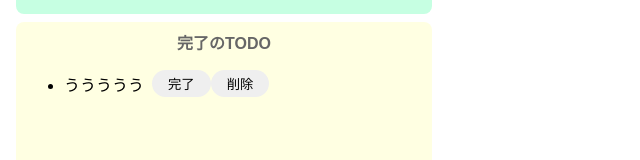
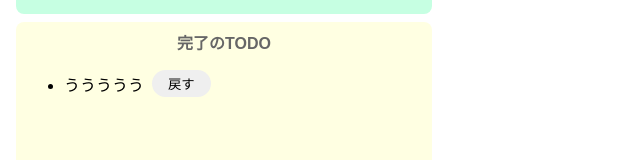
Before and after one commit to mi83ki/study-react, a React (Create React App) app in the folder 02_with_react/todo-react/: page / in a window 1280 px wide. Shown: the part 264-424 px from the top of the page, without its empty margins (0-640 px from the left). Built offline with nearby package versions, Linux system fonts and the light colour scheme.

Commit message:
[todo-react] 完了ボタンの実装

```diff
--- a/02_with_react/todo-react/src/App.jsx
+++ b/02_with_react/todo-react/src/App.jsx
@@ -22,6 +22,14 @@
     setIncompleteTodos(newTodos);
   };
 
+  const onClickComplete = (index) => {
+    const newIncompleteTodos = [...incompleteTodos];
+    const todo = newIncompleteTodos.splice(index, 1);
+    const newCompleteTodos = [...completeTodos, todo];
+    setIncompleteTodos(newIncompleteTodos);
+    setCompleteTodos(newCompleteTodos);
+  };
+
   return (
     <>
       <div className='input-area'>
@@ -35,7 +43,7 @@
             return (
               <div key={todo} className='list-row'>
                 <li>{todo}</li>
-                <button>完了</button>
+                <button onClick={() => onClickComplete(index)}>完了</button>
                 <button onClick={() => onClickDelete(index)}>削除</button>
               </div>
             );
@@ -49,8 +57,7 @@
             return (
               <div key={todo} className='list-row'>
                 <li>{todo}</li>
-                <button>完了</button>
-                <button>削除</button>
+                <button>戻す</button>
               </div>
             );
           }))}
```
